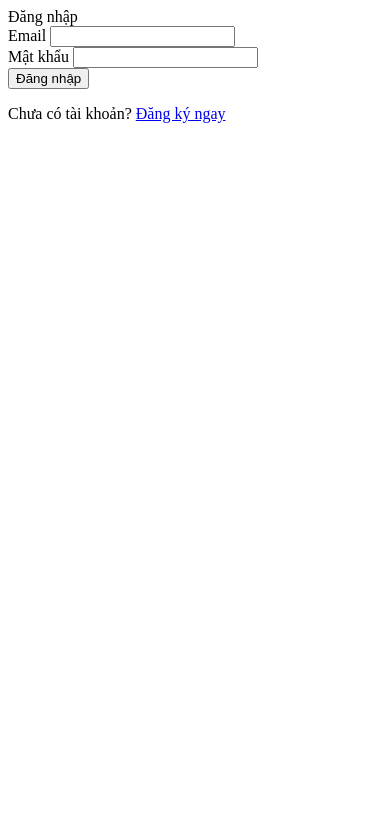
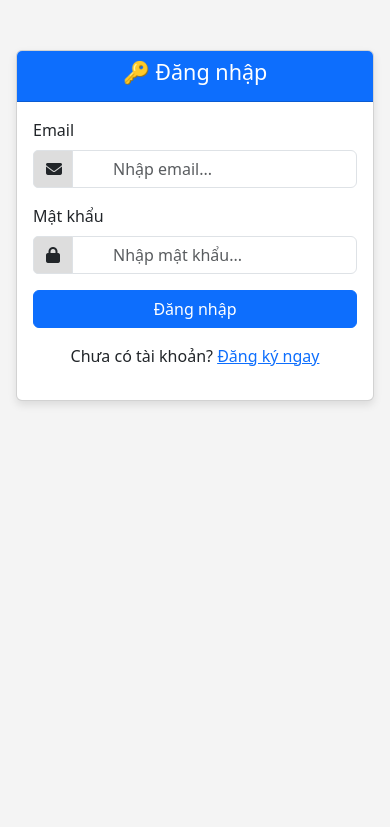
Before and after one commit to toanvkht/ProjectS, a Node server app: page /auth/login in a window 390 px wide. Shown: the top 827 px of the page. Run offline with Node 20, Linux system fonts and the light colour scheme; some libraries are stand-ins or nearby versions.

Commit message:
update login

```diff
--- a/routes/auth.js
+++ b/routes/auth.js
@@ -35,48 +35,41 @@ router.post('/register', async (req, res) => {
 
 // Hiển thị trang đăng nhập
 router.get('/login', (req, res) => {
+    if (req.isAuthenticated()) {
+        const redirectPath = getRedirectPath(req.user.role);
+        if (redirectPath !== '/auth/login') {
+            return res.redirect(redirectPath);
+        }
+    }
     res.render('auth/login', { message: req.flash('error') });
 });
+
 
 // Xử lý đăng nhập
 router.post('/login', (req, res, next) => {
     passport.authenticate('local', (err, user, info) => {
         if (err) return next(err);
         if (!user) {
-            req.flash('error', info.message);
+            req.flash('error', info ? info.message : 'Đăng nhập thất bại');
             return res.redirect('/auth/login');
         }
 
         req.logIn(user, (err) => {
             if (err) return next(err);
-
-            console.log('User role:', user.role); // Log vai trò của người dùng
-
-            // Điều hướng theo vai trò
-            if (user.role === 'admin') {
-                return res.redirect('/userpage/admin');
-            } else if (user.role === 'tutor') {
-                return res.redirect('/userpage/tutor');
-            } else if (user.role === 'student') {
-                return res.redirect('/userpage/student');
-            } else {
-                req.flash('error', 'Vai trò không xác định!');
-                return res.redirect('/auth/login');
-            }
+            console.log('User role:', user.role); // Debugging
+            return res.redirect(getRedirectPath(user.role));
         });
     })(req, res, next);
 });
 
 // Route đăng xuất
-router.get('/logout', (req, res) => {
+router.get('/logout', (req, res, next) => {
     req.logout((err) => {
-      if (err) {
-        return next(err);
-      }
-      req.flash('success_msg', 'Bạn đã đăng xuất');
-      res.redirect('/auth/login');
+        if (err) return next(err);
+        req.flash('success_msg', 'Bạn đã đăng xuất');
+        res.redirect('/auth/login');
     });
-  });
+});
 
 // Middleware kiểm tra quyền truy cập
 function checkRole(role) {
@@ -89,4 +82,23 @@ function checkRole(role) {
     };
 }
 
+// Middleware đảm bảo đã đăng nhập
+function ensureAuthenticated(req, res, next) {
+    if (req.isAuthenticated()) {
+        return next();
+    }
+    res.redirect('/auth/login');
+}
+
+// Hàm hỗ trợ điều hướng theo role
+function getRedirectPath(role) {
+    switch (role) {
+        case 'admin': return '/userpage/admin';
+        case 'tutor': return '/userpage/tutor';
+        case 'student': return '/userpage/student';
+        default: return '/'; // Tránh redirect về `/auth/login` gây vòng lặp
+    }
+}
+
+
 module.exports = router;
--- a/routes/blog.js
+++ b/routes/blog.js
@@ -1,7 +1,7 @@
 const express = require('express');
 const router = express.Router();
 const Blog = require('../models/Blog');
-const User = require('../models/User'); // Adjust the path to your User model
+const User = require('../models/Users'); // Adjust the path to your User model
 
 // Route to display all blogs
 router.get('/', async (req, res) => {
--- a/routes/users.js
+++ b/routes/users.js
@@ -9,4 +9,6 @@ router.get('/', function(req, res, next) {
 router.get('/index', function(req, res, next) {
   res.send('This is the users index page');
 });
+
+
 module.exports = router;
--- a/views/auth/login.hbs
+++ b/views/auth/login.hbs
@@ -1,9 +1,45 @@
-{{#> layouts/main }}
-
-<div class="row justify-content-center">
-    <div class="col-md-6">
+<!DOCTYPE html>
+<html lang="vi">
+<head>
+    <meta charset="UTF-8">
+    <meta name="viewport" content="width=device-width, initial-scale=1.0">
+    <title>Đăng nhập</title>
+    <link href="https://cdn.jsdelivr.net/npm/bootstrap@5.3.0/dist/css/bootstrap.min.css" rel="stylesheet">
+    <script src="https://kit.fontawesome.com/a076d05399.js" crossorigin="anonymous"></script>
+    <style>
+        body {
+            background: #f4f4f4;
+        }
+        .login-container {
+            margin-top: 50px;
+        }
+        .card {
+            box-shadow: 0 4px 8px rgba(0, 0, 0, 0.1);
+        }
+        .btn-primary {
+            transition: 0.3s;
+        }
+        .btn-primary:hover {
+            background-color: #0056b3;
+        }
+        .form-control {
+            padding-left: 40px;
+        }
+        .input-group-text {
+            width: 40px;
+            text-align: center;
+            background: #ddd;
+            border-radius: 5px 0 0 5px;
+        }
+    </style>
+</head>
+<body>
+    <div class="container login-container d-flex justify-content-center">
+        <div class="col-md-5">
             <div class="card">
-            <div class="card-header bg-primary text-white">Đăng nhập</div>
+                <div class="card-header bg-primary text-white text-center">
+                    <h4>🔑 Đăng nhập</h4>
+                </div>
                 <div class="card-body">
                     {{#if message}}
                         <div class="alert alert-info">{{message}}</div>
@@ -11,11 +47,17 @@
                     <form action="/auth/login" method="POST">
                         <div class="mb-3">
                             <label class="form-label">Email</label>
-                        <input type="email" class="form-control" name="email" required>
+                            <div class="input-group">
+                                <span class="input-group-text"><i class="fas fa-envelope"></i></span>
+                                <input type="email" class="form-control" name="email" placeholder="Nhập email..." required>
+                            </div>
                         </div>
                         <div class="mb-3">
                             <label class="form-label">Mật khẩu</label>
-                        <input type="password" class="form-control" name="password" required>
+                            <div class="input-group">
+                                <span class="input-group-text"><i class="fas fa-lock"></i></span>
+                                <input type="password" class="form-control" name="password" placeholder="Nhập mật khẩu..." required>
+                            </div>
                         </div>
                         <button type="submit" class="btn btn-primary w-100">Đăng nhập</button>
                     </form>
@@ -24,5 +66,5 @@
             </div>
         </div>
     </div>
-
-{{/layouts/main}}
+</body>
+</html>
--- a/views/index.hbs
+++ b/views/index.hbs
@@ -24,8 +24,8 @@
             <div class="collapse navbar-collapse" id="navbarNav">
                 <ul class="navbar-nav ms-auto">
                     <li class="nav-item"><a class="nav-link" href="/blog">🏠 Blog</a></li>
+                    <li class="nav-item"><a class="nav-link" href="/document">📝 Documents</a></li>
                     <li class="nav-item"><a class="nav-link" href="/auth/login">🔑 Login</a></li>
-                    <li class="nav-item"><a class="nav-link" href="/document">📝 Documents</a></li>
                 </ul>
             </div>
         </div>
```
Also changed, not shown: views/userpage/student.hbs (+46 -8 lines). Lines whose indentation alone changed are shown as unchanged.
